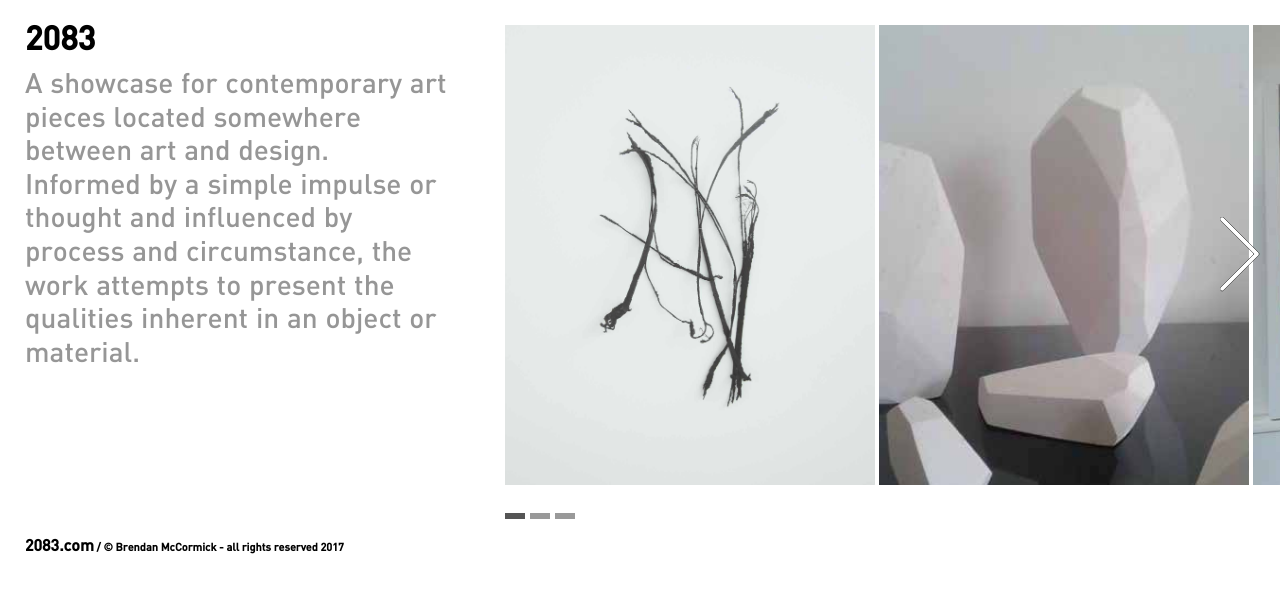
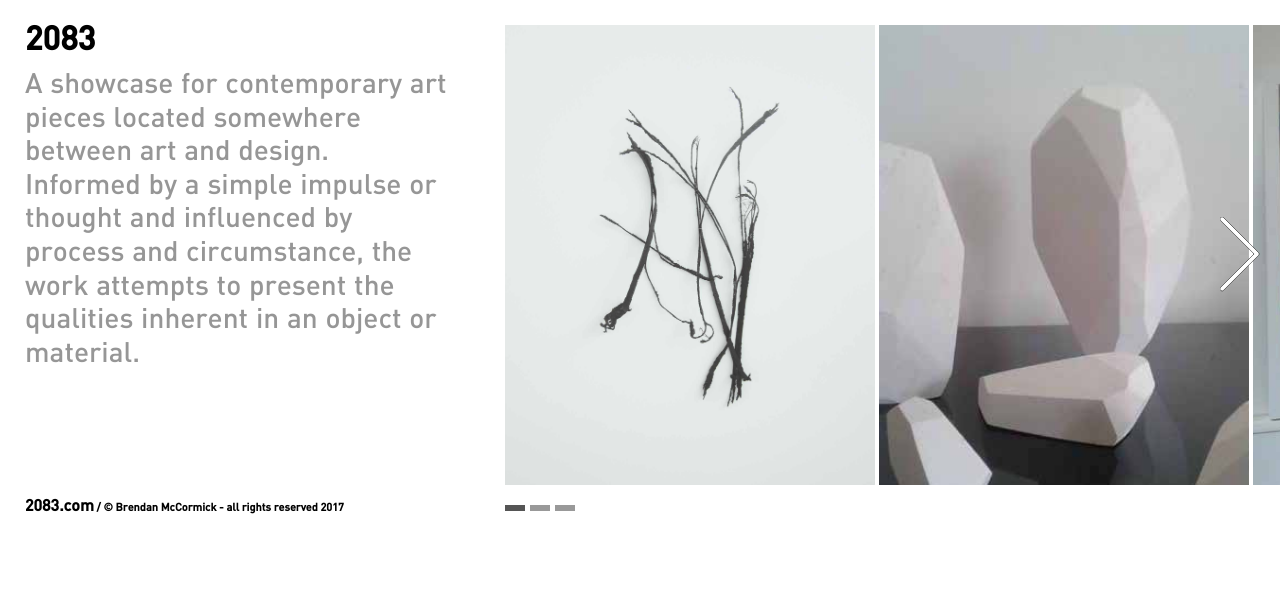
Before and after one commit to twozeroeightthree/website, a Jekyll site: the page built from index.html, in a window 1280 px wide. Shown: the top 593 px of the page. Built offline with Jekyll 4.4.1, drawn with Linux system fonts in a browser that asks for light colours; the list of posts is cut into pages by our own code.

Commit message:
2017-12-04_00:41

```diff
--- a/assets/main.css
+++ b/assets/main.css
@@ -41,7 +41,7 @@ h3 { font-size: 20px; font-weight: bold;}
 footer{
   width: 450px;
   position: absolute;
-  top: 540px;
+  top: 500px;
 }
 
 footer h3 {
@@ -145,7 +145,7 @@ footer.footer-post li:last-child:after {
 
 #indicators {
   position: relative;
-  top: -15px;
+  top: -23px;
   left: 480px;
   height: 6px;
   max-width: 300px;
```
Also changed, not shown: 1 other file.
